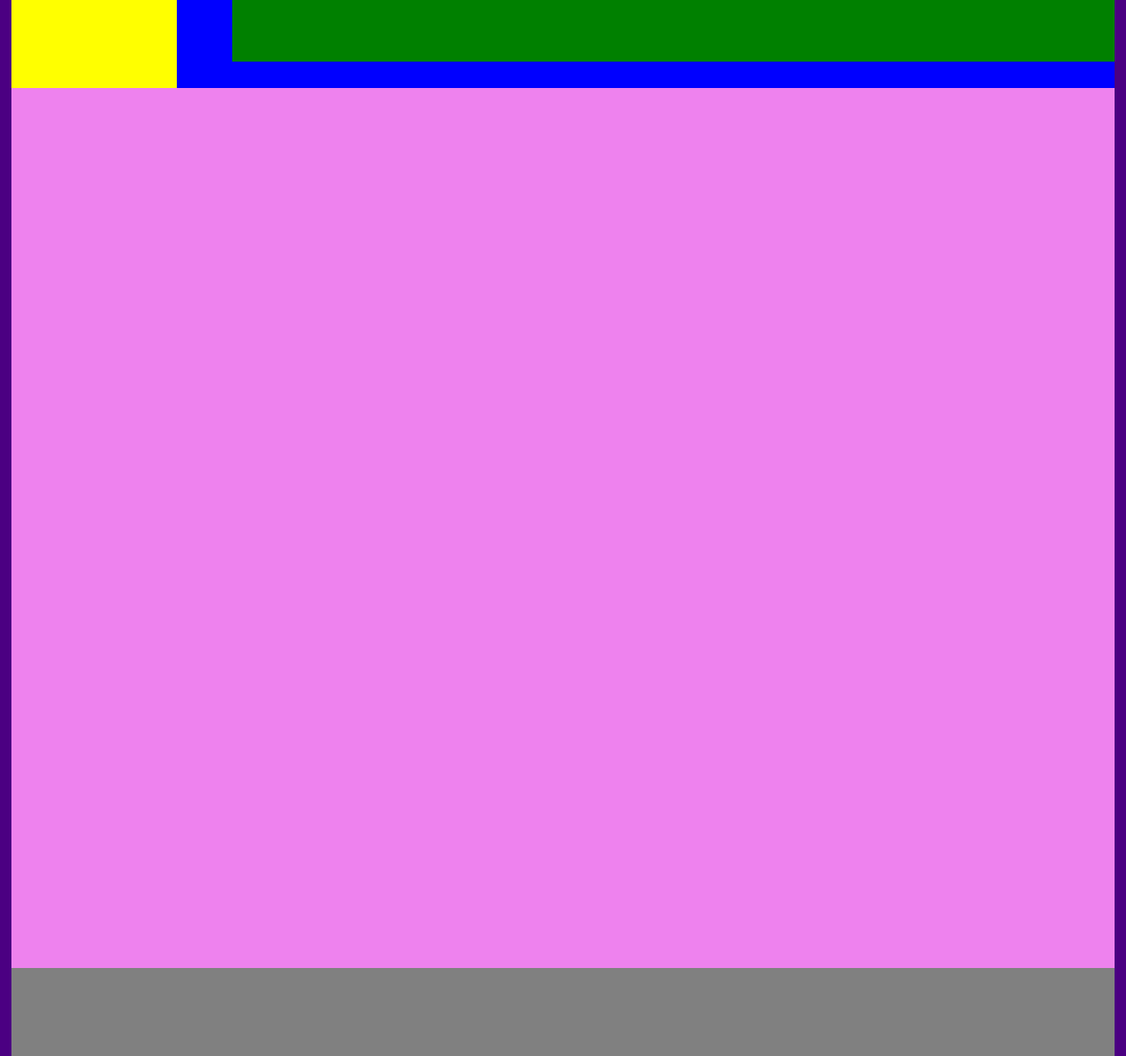
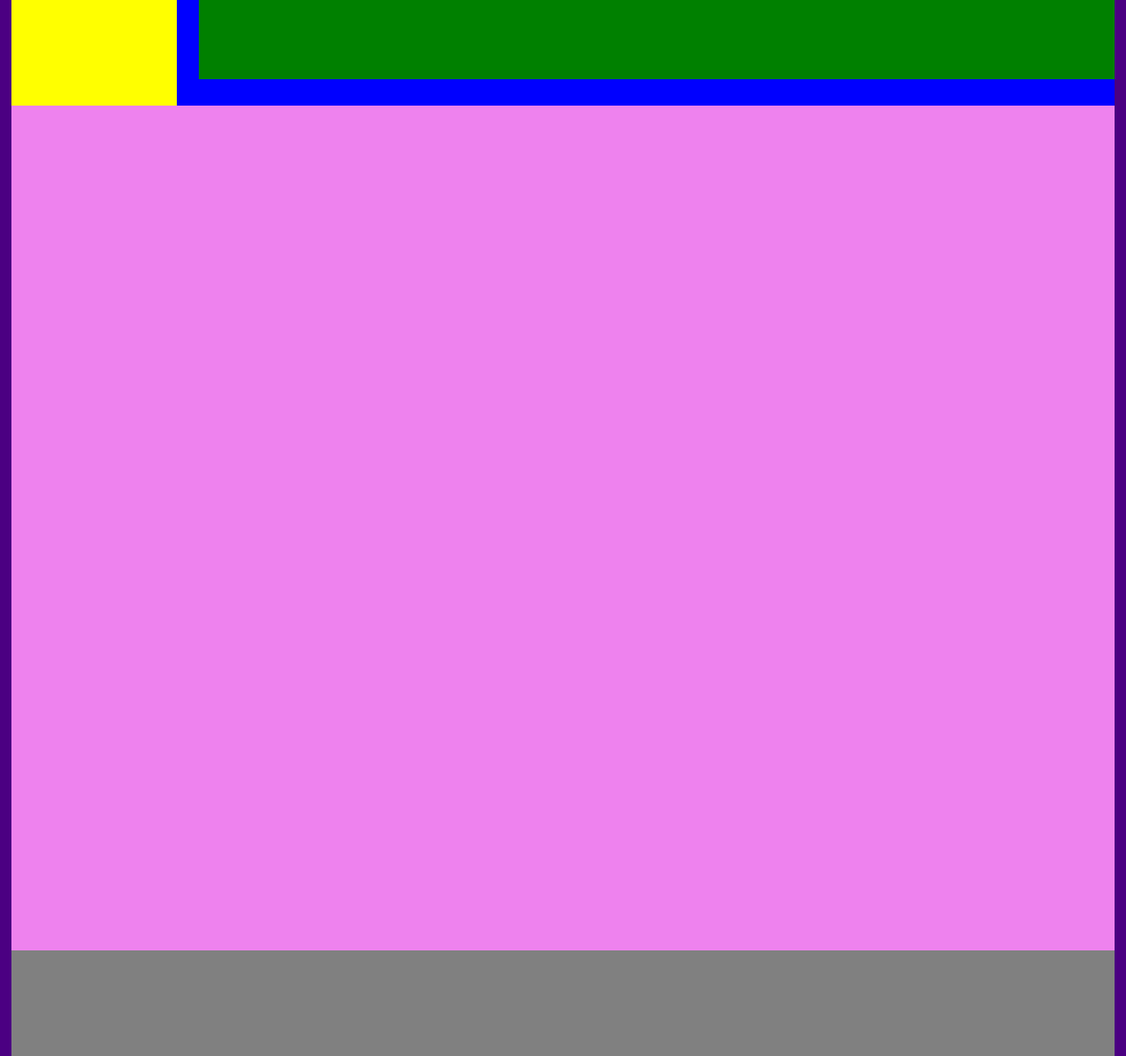
Before and after one commit to Sohaeng/Portfolio, a plain HTML site: page index.html in a window 1280 px wide. Shown: the whole page at 88% size. Drawn offline with Linux system fonts and the light colour scheme.

Commit message:
비율 변경

```diff
--- a/css/style.css
+++ b/css/style.css
@@ -8,33 +8,33 @@
 #container {
     margin: 0 auto;
     width: 98%;
-    height: auto;
+    height: 1200px;
     background-color: black;
 }
 
 header {
     width: 100%;
-    height: 100px;
+    height: 10%;
     background-color: blue;
 }
 
 #logo {
     float: left;
     width: 15%;
-    height: 100px;
+    height: 100%;
     background-color: yellow;
 }
 
 nav {
     float: right;
-    width: 80%;
-    height: 70px;
+    width: 83%;
+    height: 75%;
     background-color: green;
 }
 
 #contents {
     width: 100%;
-    height: 1000px;
+    height: 80%;
 }
 
 #main {
@@ -46,6 +46,6 @@ nav {
 
 footer {
     width: 100%;
-    height: 100px;
+    height: 10%;
     background-color: gray;
 }
```
